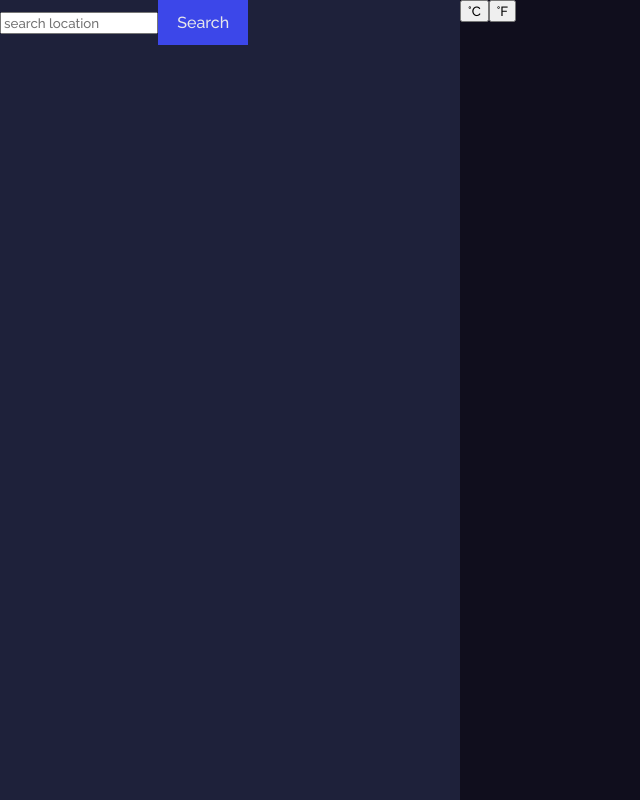
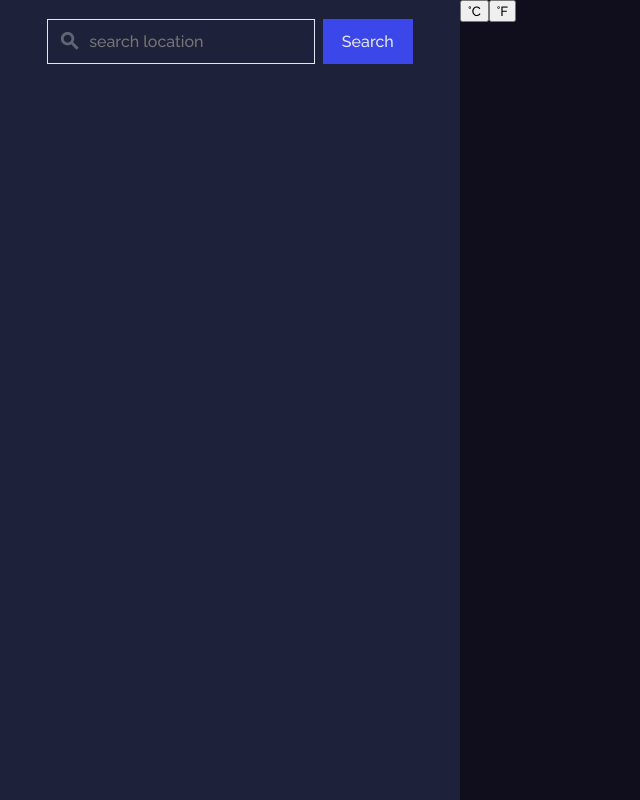
Before and after one commit to Packman700/react-weather-app, a React (Create React App) app: page / in a window 1280 px wide. Shown: the whole page, without its empty margins (0-640 px from the left). Built offline with nearby package versions, Linux system fonts and the light colour scheme.

Commit message:
[style] Add search location input and search button

```diff
--- a/public/index.html
+++ b/public/index.html
@@ -28,6 +28,9 @@
     <link rel="preconnect" href="https://fonts.gstatic.com">
     <link href="https://fonts.googleapis.com/css2?family=Raleway:wght@500&display=swap" rel="stylesheet">
 
+    <!-- MATERIAL ICONS -->
+    <link href="https://fonts.googleapis.com/icon?family=Material+Icons" rel="stylesheet">
+
     <title>React App</title>
   </head>
   <body>
--- a/src/App.js
+++ b/src/App.js
@@ -133,7 +133,9 @@ class App extends React.Component{
 
         return (
             <Layout>
-                <StyledAside>
+                {/*<span className="material-icons">face</span>*/}
+
+                <StyledAside as="aside">
                     <SelectPlace data={selectLocalizationPack} />
                     <TodayWeather
                         data = {this.state.apiWeatherData}
--- a/src/components/SelectPlace.js
+++ b/src/components/SelectPlace.js
@@ -1,5 +1,8 @@
 import React from 'react'
 import Button from "styled-components/buttons/Button";
+import FormatInputText from "styled-components/input/InputText";
+import FlexRowCenter from "styled-components/position/FlexAlign";
+import FlexColumnCenter from "styled-components/position/FlexColumnCenter";
 
 class SelectPlace extends React.Component{
     state = {
@@ -51,23 +54,26 @@ class SelectPlace extends React.Component{
         }
 
         return (
-            <div>
+            <FlexColumnCenter width="366px">
                 {/* SEARCH ENGINE */}
-                <div>
+                <FlexRowCenter width="366px">
                     {/* todo add validation (look input isn't empty) before send */}
+                    <FormatInputText searchIcon>
                         <input
                             type="text"
                             name='searchCity'
                             placeholder="search location"
+                            autoComplete="off"
                             value={inputValue}
                             onChange={handleChange}
                         />
+                    </FormatInputText>
                     <Button
-                        onClick={(event) => searchButtonAction(event) }
+                        onClick={(event) => searchButtonAction(event)}
                     >
                         Search
                     </Button>
-                </div>
+                </FlexRowCenter>
 
                 {/* NUMBER OF NOT SHOWN CITIES */}
                 {
@@ -83,7 +89,7 @@ class SelectPlace extends React.Component{
                         : <p>Loading data</p>
                     }
                 </ul>
-            </div>
+            </FlexColumnCenter>
         )
     }
 }
--- a/src/styled-components/StyledAside.js
+++ b/src/styled-components/StyledAside.js
@@ -1,9 +1,17 @@
 import styled from "styled-components";
+import FlexColumnCenter from "./position/FlexColumnCenter";
 
+const StyledAside = styled(FlexColumnCenter)`
 
-const StyledAside = styled.aside`
-    width: ${({theme}) => theme.widths.asideWidth};
-    background-color: ${({theme}) => theme.colors.primaryLight};
+  width: ${({theme}) => theme.widths.asideWidth};
+  background-color: ${({theme}) => theme.colors.primaryLight};
+  padding: 19px calc(100%/25);
+
+  @media ${({theme}) => theme.breakPoints.smallScreen}{
+    &{
+      width: 100vw;
+    }
+  }
 `
 
 export default StyledAside
--- /dev/null
+++ b/src/styled-components/input/InputText.js
@@ -0,0 +1,52 @@
+import React from "react"
+import styled, {css} from "styled-components";
+
+const InputTextDiv = styled.div`
+  position: relative;
+  display: inline-block;
+  padding: calc(0.8em - 2px) 1.2em; // subtract border
+
+  width: 268px;
+
+  border: ${({theme}) => theme.colors.white} 1px solid;
+
+  // Edit inner input
+  & input {
+      background: transparent;
+      border: transparent 0 solid;
+      width: ${({searchIcon}) => searchIcon? "208px": "228px"} ;
+      color: ${({theme}) => theme.colors.grayMuted};
+      font-size: 16px;
+      font-weight: ${({theme}) => theme.fonts.weight.thin};
+      margin-left: ${({searchIcon}) => searchIcon? "20px": 0}; // make space for icon
+      &:focus {
+        outline: none;
+      }
+  }
+
+  // Add search icon
+  ${({searchIcon}) => searchIcon && css`
+    ::before {
+      position: absolute;
+      font-family: 'Material Icons';
+      content: "search";
+      font-size: 23px;
+      color: ${({theme}) => theme.colors.grayMuted};
+      left: 10px;
+      top: 10px;
+    }
+  `}
+`
+
+const FormatInputText = (props)=>(
+    <InputTextDiv {...props}>
+        {props.children}
+    </InputTextDiv>
+)
+
+/// USE EXAMPLE ///
+// <FormatInputText searchIcon>
+//     <input type="text" placeholder="search location" />
+// </FormatInputText>
+
+export default FormatInputText
--- /dev/null
+++ b/src/styled-components/position/FlexAlign.js
@@ -0,0 +1,11 @@
+import styled from "styled-components";
+
+const FlexRowCenter = styled.div`
+  display: flex;
+  flex-direction: row;
+  align-items: center;
+  justify-content: space-between;
+  width: ${({width}) => width ? width : 'auto'};
+`
+
+export default FlexRowCenter
--- /dev/null
+++ b/src/styled-components/position/FlexColumnCenter.js
@@ -0,0 +1,11 @@
+import styled from "styled-components";
+
+const FlexColumnCenter = styled.div`
+  display: flex;
+  flex-direction: column;
+  align-items: center;
+  justify-content: flex-start;
+  width: ${({width}) => width ? width : 'auto'};
+`
+
+export default FlexColumnCenter
--- /dev/null
+++ b/src/utils/breakPoints.js
@@ -0,0 +1,5 @@
+const breakPoints = {
+    smallScreen: "screen and (max-width: 600px), screen and  (orientation:portrait)"
+}
+
+export default breakPoints
--- a/src/utils/theme.js
+++ b/src/utils/theme.js
@@ -1,11 +1,13 @@
 import colors from './colors'
 import fonts from './fonts'
 import widths from "./widths";
+import breakPoints from "./breakPoints";
 
 const theme = {
     colors,
     fonts,
     widths,
+    breakPoints,
 }
 
 export default theme
```
Lines whose indentation alone changed are shown as unchanged.
